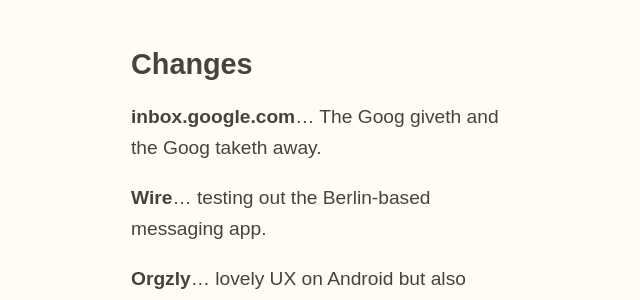
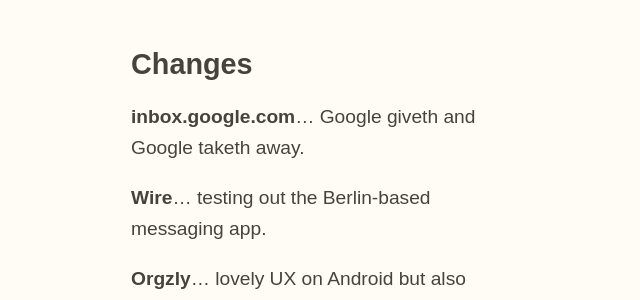
Before and after one commit to zachmccabe/zachmccabe.github.io, a Jekyll site: the page built from tools.md, in a window 1280 px wide and 900 px high, scrolled down 612 px. Shown: the part 154-454 px from the top of the window, without its empty margins (317-957 px from the left). Built offline with Jekyll 4.4.1, drawn with Linux system fonts in a browser that asks for light colours; some of the changed text lies outside the part shown.

Commit message:
Update tools.md

```diff
--- a/tools.md
+++ b/tools.md
@@ -28,7 +28,7 @@
 
 ## Changes
 
-**inbox.google.com**… The Goog giveth and the Goog taketh away.
+**inbox.google.com**… Google giveth and Google taketh away.
 
 **Wire**… testing out the Berlin-based messaging app.
 
```
Also changed, not shown: other parts of tools.md (+1 -1 lines).
